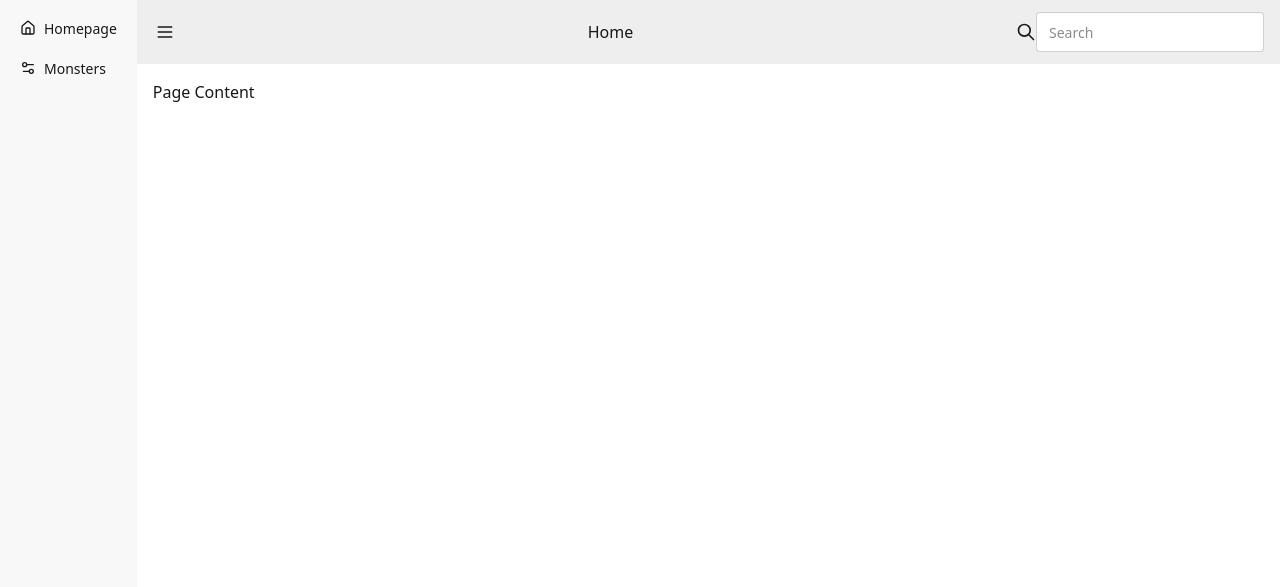
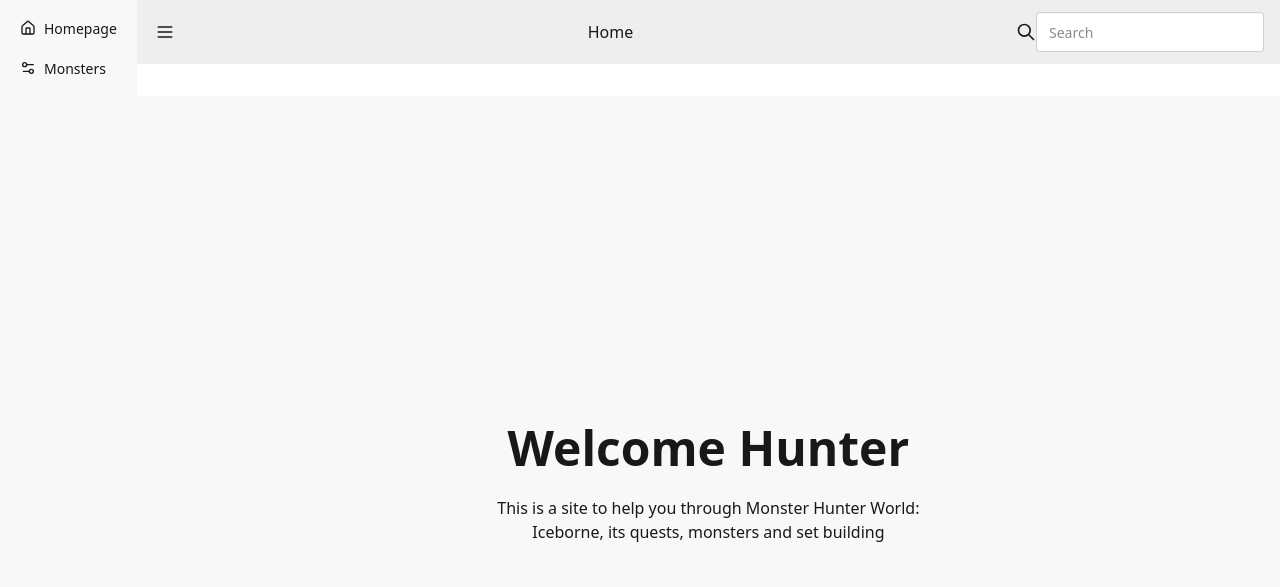
Before and after one commit to RKay944/hunterhelper, a plain HTML site: page app/index.html in a window 1280 px wide. Drawn offline with nearby package versions, Linux system fonts and the light colour scheme.

Commit message:
Home Page done

```diff
--- a/app/index.html
+++ b/app/index.html
@@ -29,7 +29,17 @@
       </div>
     </nav>
     <!-- Page content here -->
-    <div class="p-4">Page Content</div>
+    <div class="p-4"></div>
+    <div class="hero bg-base-200 min-h-screen">
+  <div class="hero-content text-center">
+    <div class="max-w-md">
+      <h1 class="text-5xl font-bold">Welcome Hunter</h1>
+      <p class="py-6">
+        This is a site to help you through Monster Hunter World: Iceborne, its quests, monsters and set building
+      </p>
+    </div>
+  </div>
+</div>
   </div>
 
   <div class="drawer-side is-drawer-close:overflow-visible">
```
